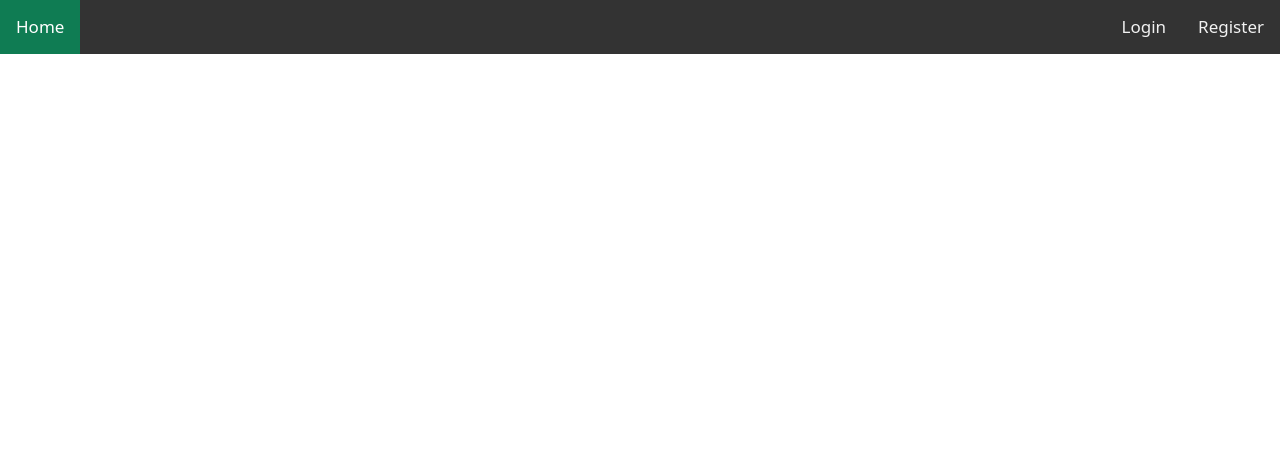
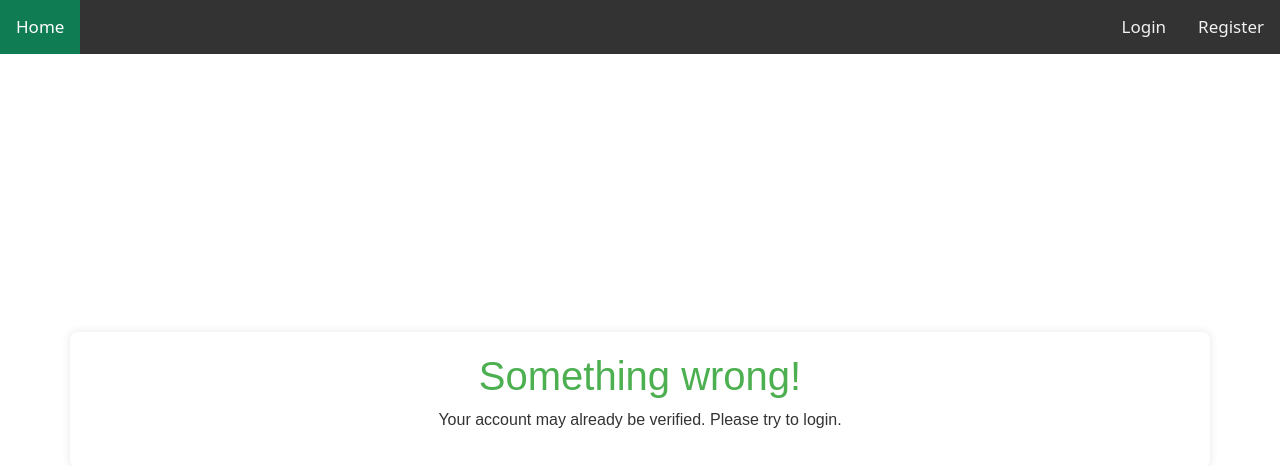
Before and after one commit to RoshanAdi/GPTonDemand-Client, an Angular app: page /reg-fail in a window 1280 px wide. Before the commit this address led to /. Shown: the top 466 px of the page. Built offline with nearby package versions, Linux system fonts and the light colour scheme.

Commit message:
Set up email verification during registration

```diff
--- a/src/app/app-routing.module.ts
+++ b/src/app/app-routing.module.ts
@@ -1,11 +1,18 @@
 import { NgModule } from '@angular/core';
 import { CommonModule } from '@angular/common';
 import {RouterModule, Routes} from "@angular/router";
+import {LoginComponent} from "./login/login.component";
+import {SignUpComponent} from "./sign-up/sign-up.component";
+import {RegistrationSuccessComponent} from "./sign-up/registration-success/registration-success.component";
+import {RegistrationFailComponent} from "./sign-up/registration-fail/registration-fail.component";
 
 
 
 
-const routes: Routes=[
+const routes: Routes=[{path:'login',component:LoginComponent},
+  {path:'register',component:SignUpComponent},
+  {path:'reg-success',component:RegistrationSuccessComponent},
+  {path:'reg-fail',component:RegistrationFailComponent},
 
 
 ];
--- /dev/null
+++ b/src/app/sign-up/registration-fail/registration-fail.component.css
@@ -0,0 +1,26 @@
+body {
+  margin: 0;
+  padding: 0;
+  font-family: 'Arial', sans-serif;
+  background-color: #f4f4f4;
+}
+
+.container {
+  text-align: center;
+  position: absolute;
+  top: 50%;
+  left: 50%;
+  transform: translate(-50%, -50%);
+  background-color: #fff;
+  padding: 20px;
+  border-radius: 8px;
+  box-shadow: 0 0 10px rgba(0, 0, 0, 0.1);
+}
+
+h1 {
+  color: #4CAF50;
+}
+
+p {
+  color: #333;
+}
--- /dev/null
+++ b/src/app/sign-up/registration-fail/registration-fail.component.html
@@ -0,0 +1,6 @@
+<body>
+<div class="container">
+  <h1>Something wrong!</h1>
+  <p>Your account may already be verified. Please try to login.</p>
+</div>
+</body>
--- /dev/null
+++ b/src/app/sign-up/registration-success/registration-success.component.css
@@ -0,0 +1,26 @@
+body {
+  margin: 0;
+  padding: 0;
+  font-family: 'Arial', sans-serif;
+  background-color: #f4f4f4;
+}
+
+.container {
+  text-align: center;
+  position: absolute;
+  top: 50%;
+  left: 50%;
+  transform: translate(-50%, -50%);
+  background-color: #fff;
+  padding: 20px;
+  border-radius: 8px;
+  box-shadow: 0 0 10px rgba(0, 0, 0, 0.1);
+}
+
+h1 {
+  color: #4CAF50;
+}
+
+p {
+  color: #333;
+}
--- /dev/null
+++ b/src/app/sign-up/registration-success/registration-success.component.html
@@ -0,0 +1,7 @@
+
+<body>
+<div class="container">
+  <h1>Email Verified Successfully!</h1>
+  <p>Redirecting to the login page...</p>
+</div>
+</body>
--- /dev/null
+++ b/src/app/sign-up/registration-success/registration-success.component.ts
@@ -0,0 +1,18 @@
+import {Component, OnInit} from '@angular/core';
+import {Router} from "@angular/router";
+
+@Component({
+  selector: 'app-registration-success',
+  templateUrl: './registration-success.component.html',
+  styleUrls: ['./registration-success.component.css']
+})
+export class RegistrationSuccessComponent implements OnInit {
+
+  constructor(private router: Router) {
+  }
+  ngOnInit(): void {
+    setTimeout(() => {
+      this.router.navigate(['/login']);
+    }, 3000);
+  }
+}
```
Also changed, not shown: src/app/app.module.ts (+6 -1 lines), src/app/sign-up/registration-fail/registration-fail.component.ts (added, +10 -0 lines), 2 other files (tests, documents, lock files or other folders).
